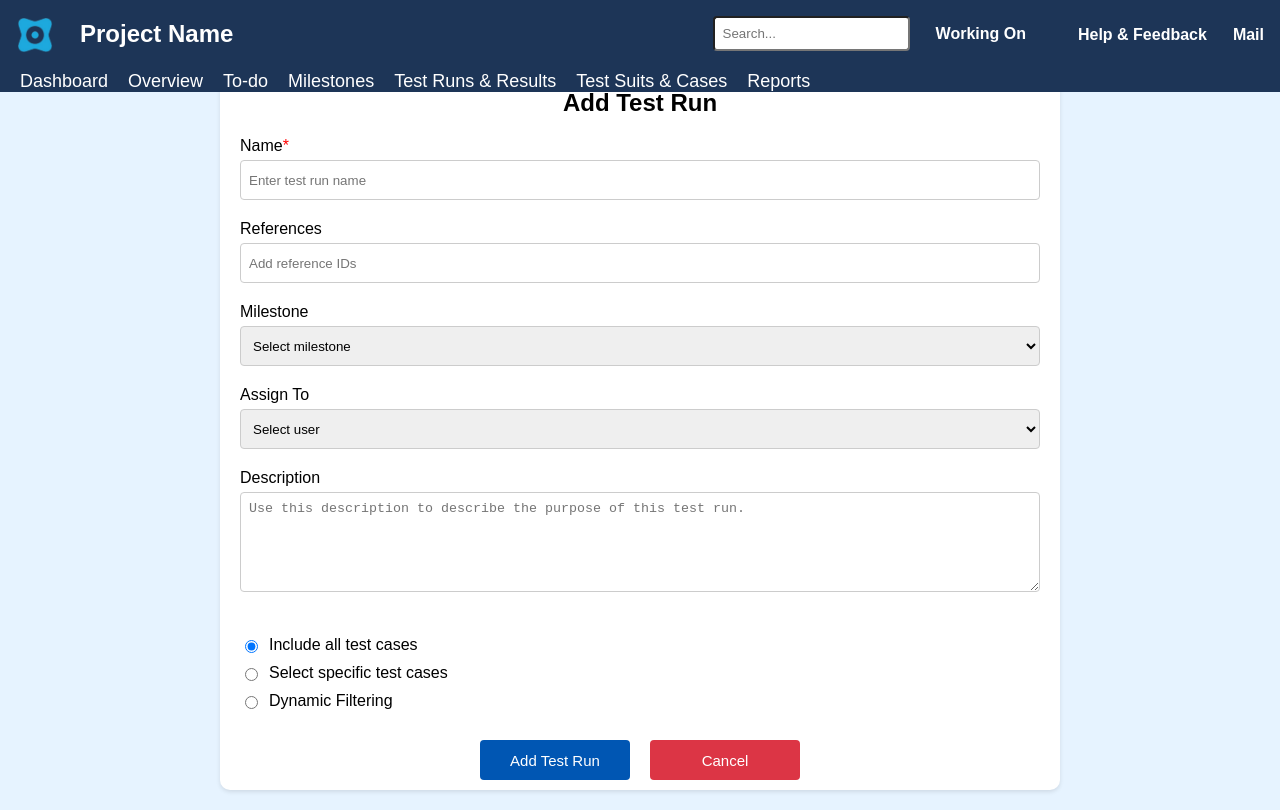
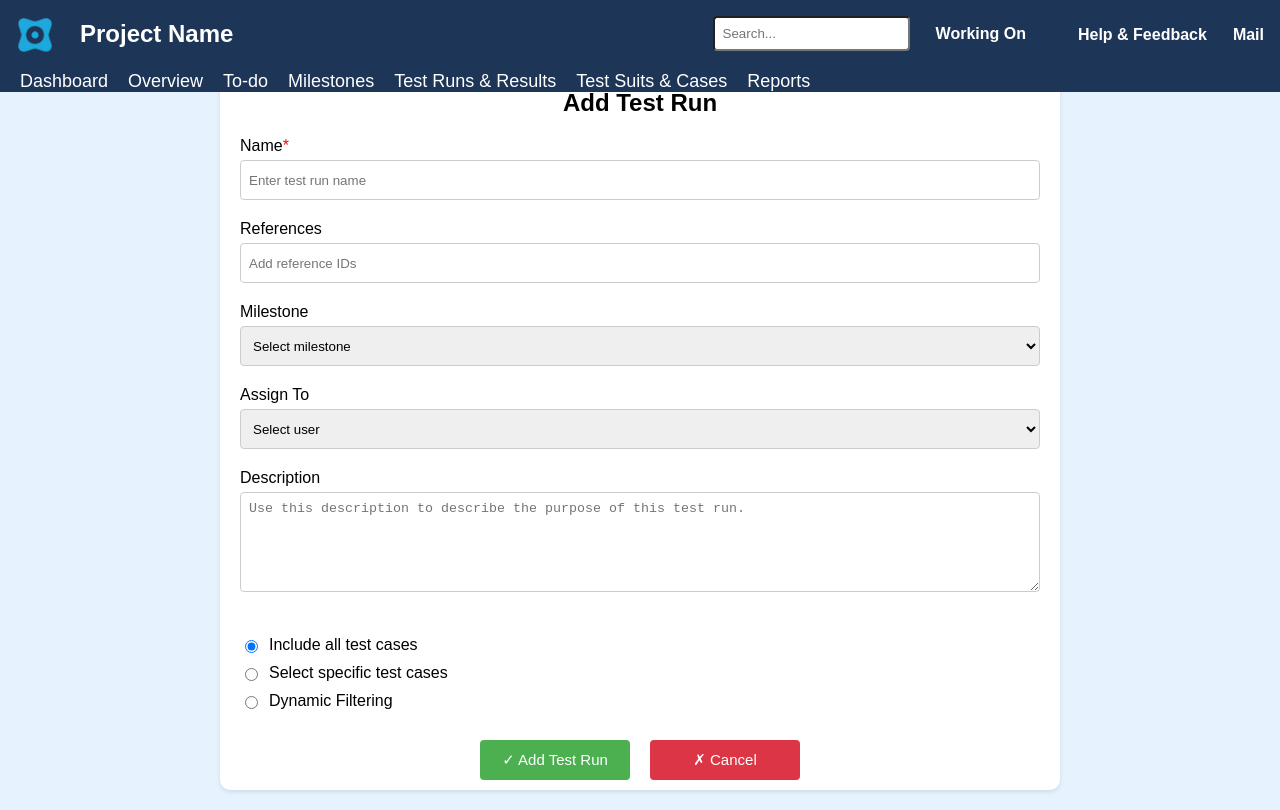
Before and after one commit to burhanuddin6/testfail, a React (Create React App) app in the folder frontend/: page /AddTestRun in a window 1280 px wide. Shown: the top 810 px of the page. Built offline with nearby package versions, Linux system fonts and the light colour scheme.

Commit message:
Updated Add Test Run Page

```diff
--- a/frontend/src/Pages/AddTestRun.js
+++ b/frontend/src/Pages/AddTestRun.js
@@ -181,14 +181,14 @@ const AddTestRun = () => {
 
         <div className="test-run-buttons">
           <button type="submit" className="test-run-button test-run-submit">
-            Add Test Run
+            ✓ Add Test Run
           </button>
           <button
             type="button"
             className="test-run-button test-run-cancel"
             onClick={handleCancel}
           >
-            Cancel
+            ✗ Cancel
           </button>
         </div>
       </form>
--- a/frontend/src/styles/AddTestRun.css
+++ b/frontend/src/styles/AddTestRun.css
@@ -97,7 +97,7 @@ body {
 .test-run-button {
   width: 150px;
   height: 40px;
-  background-color: #0056b3;
+  background-color: #4CAF50;
   color: white;
   border: none;
   border-radius: 4px;
@@ -107,7 +107,7 @@ body {
 
 /* Button hover effect */
 .test-run-button:hover {
-  background-color: #5DA9E9;
+  background-color: #90ee90;
 }
 
 /* Cancel button styling */
```
